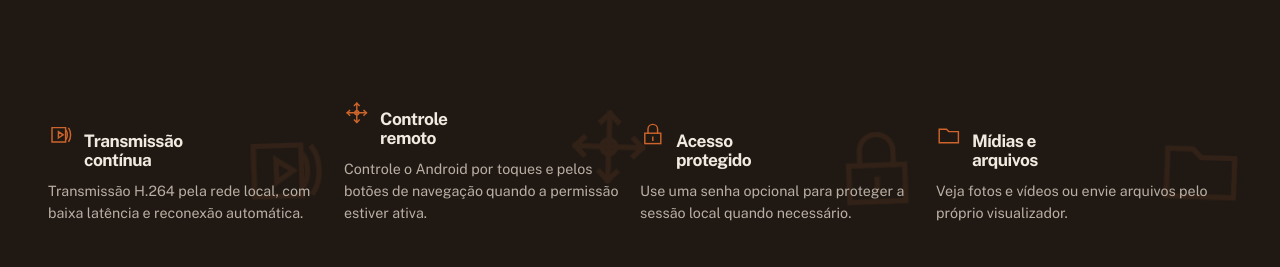
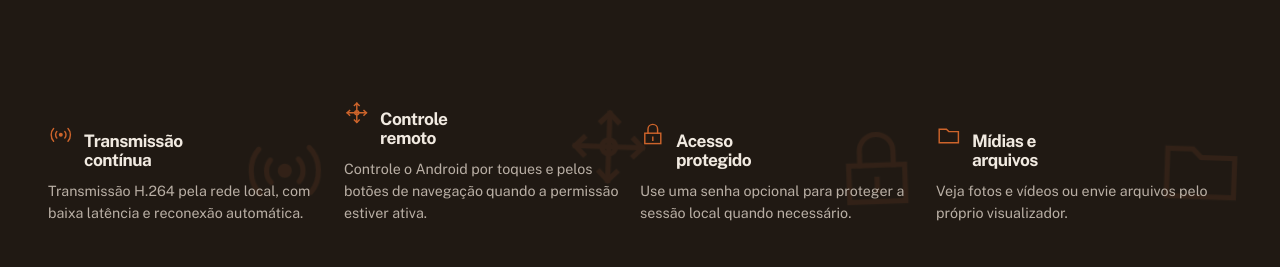
Before and after one commit to luingry/xsharect-landpage, a React (Vite) app: page / in a window 1280 px wide. Shown: the part 2202-2469 px from the top of the page. Built offline with nearby package versions, Linux system fonts and the light colour scheme.

Commit message:
fix: match stream icon reference

```diff
--- a/src/components/CapabilityIcon.tsx
+++ b/src/components/CapabilityIcon.tsx
@@ -20,8 +20,12 @@ export function CapabilityIcon({ kind, className }: CapabilityIconProps) {
   if (kind === "stream")
     return (
       <svg {...common}>
-        <path d="M5 7h17v18H5z" />
-        <path d="m13 12 6 4-6 4zM26 8c3 4 3 12 0 16M23 11c1.5 2.5 1.5 7.5 0 10" />
+        <circle cx="16" cy="16" r="2.5" fill="currentColor" stroke="none" />
+        <path d="M11 12c-2 2-2 6 0 8M21 12c2 2 2 6 0 8" strokeLinecap="round" />
+        <path
+          d="M7 8c-4 4-4 12 0 16M25 8c4 4 4 12 0 16"
+          strokeLinecap="round"
+        />
       </svg>
     );
   if (kind === "control")
```
